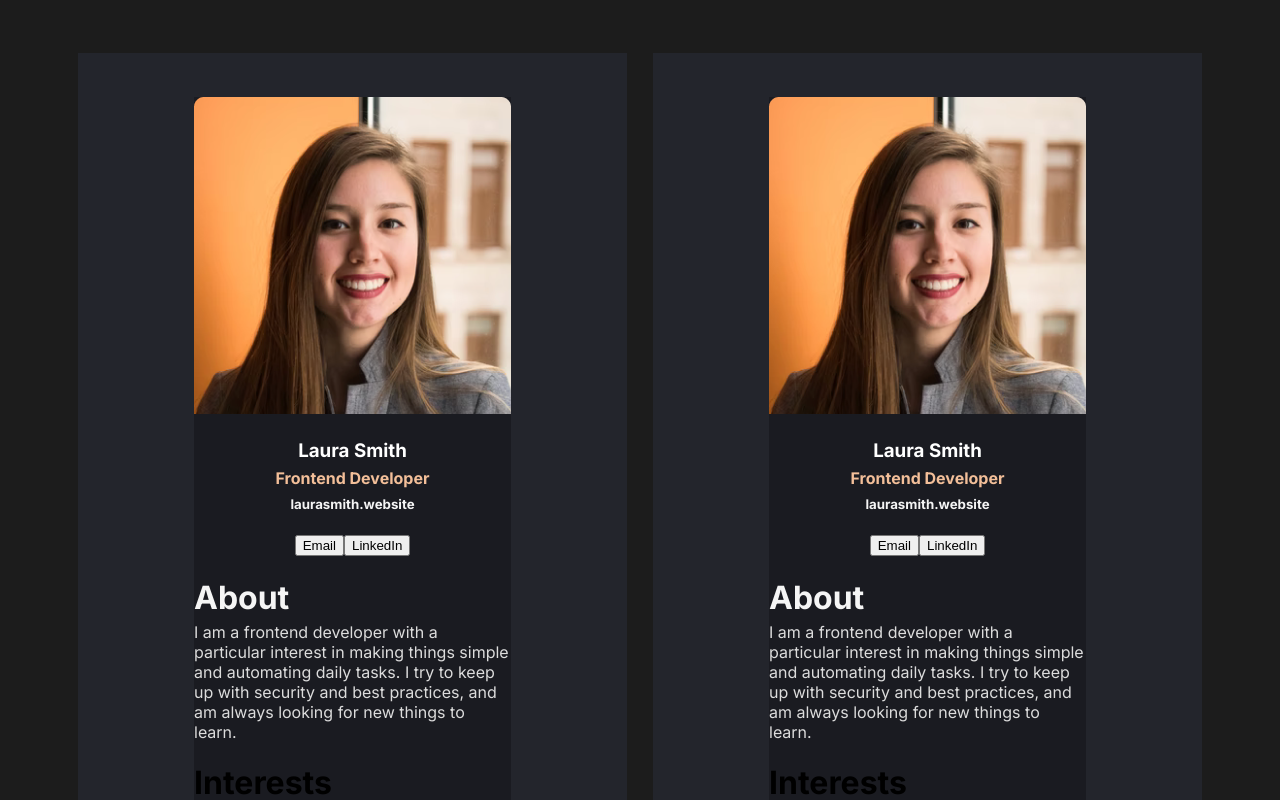
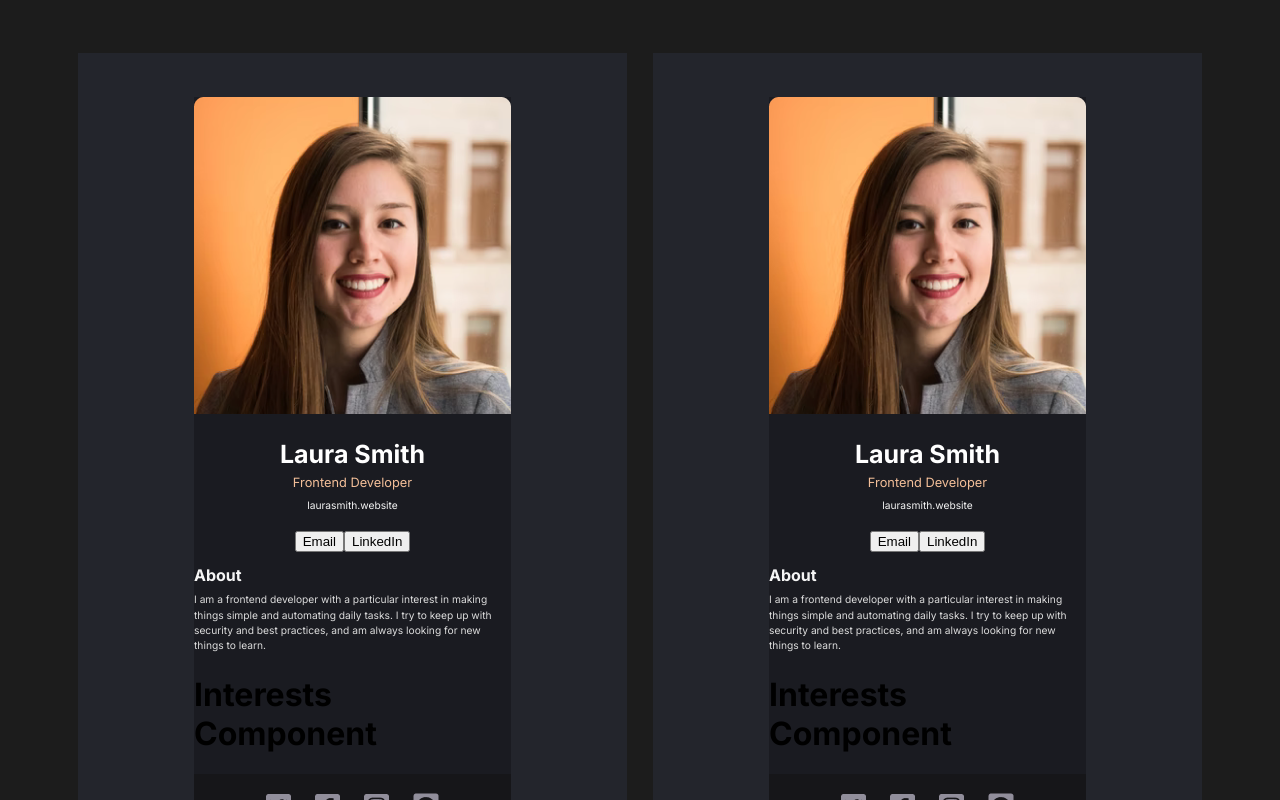
Before and after one commit to ghoubrial/digital-business-card, a React (Create React App) app: page / in a window 1280 px wide. Shown: the top 800 px of the page. Built offline with nearby package versions, Linux system fonts and the light colour scheme.

Commit message:
fix font size to fit the layout

```diff
--- a/src/App.css
+++ b/src/App.css
@@ -29,17 +29,29 @@ main {
   margin-top: 21px;
   margin-bottom: 0;
   color: #FFFFFF;
+  font-style: normal;
+  font-weight: 700;
+  font-size: 25px;
+  line-height: 30px;
 }
 
 .bio--position {
   margin-top: 6px;
   margin-bottom: 0;
   color: #F3BF99;
+  font-style: normal;
+  font-weight: 400;
+  font-size: 12.8px;
+  line-height: 15px;
 }
 
 .bio--website {
   margin-top: 8px;
   margin-down: 0;
+  font-style: normal;
+  font-weight: 400;
+  font-size: 10.24px;
+  line-height: 150%;
   color: #F5F5F5;
 }
 
@@ -60,9 +72,18 @@ main {
 .about > h1 {
   margin-bottom: 0;
   color: #F5F5F5;
+  font-style: normal;
+  font-weight: 700;
+  font-size: 16px;
+  line-height: 150%;
 }
 
 .about > p {
   margin-top: 5px;
   color: #DCDCDC;
+  font-family: 'Inter';
+  font-style: normal;
+  font-weight: 400;
+  font-size: 10.24px;
+  line-height: 150%;
 }
```
